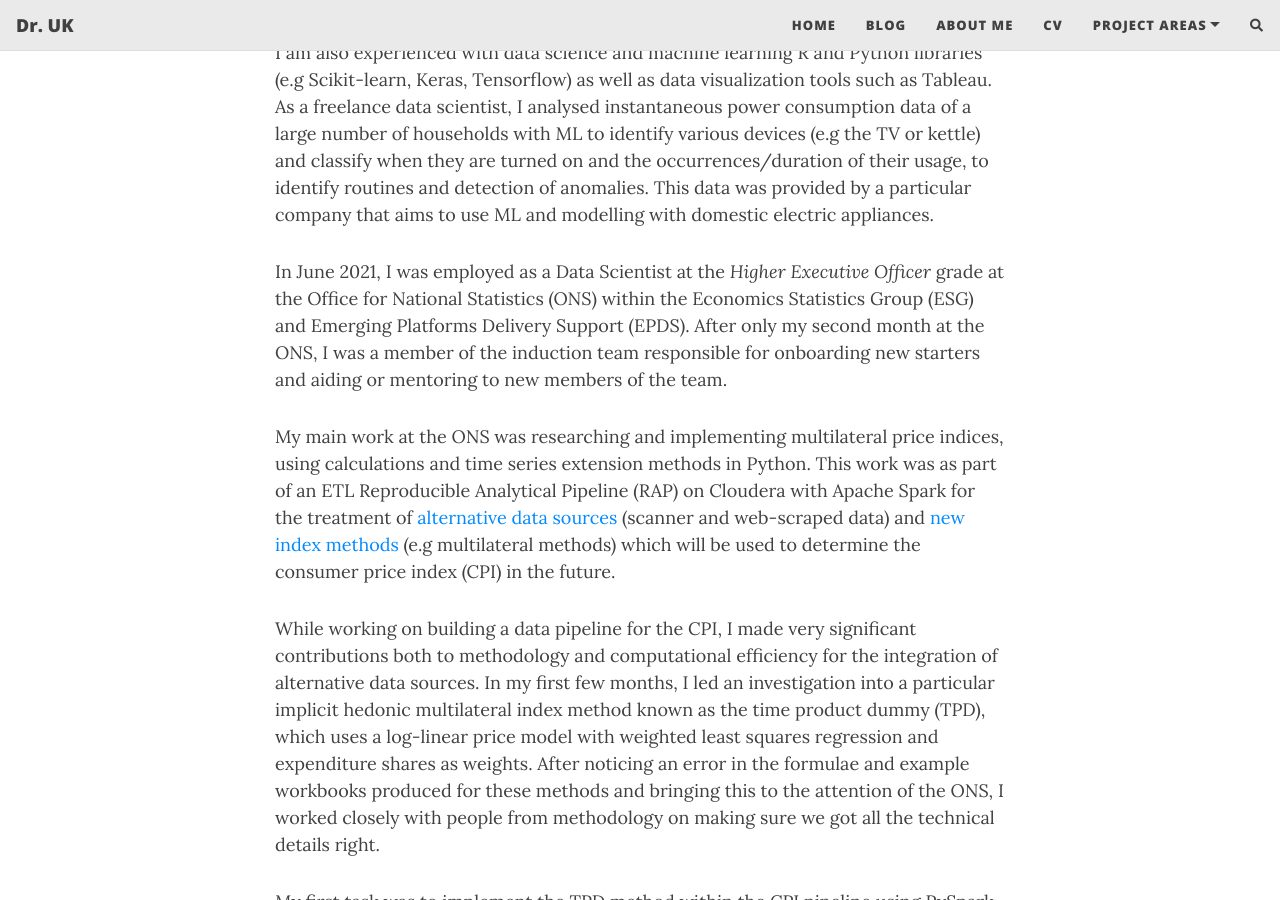
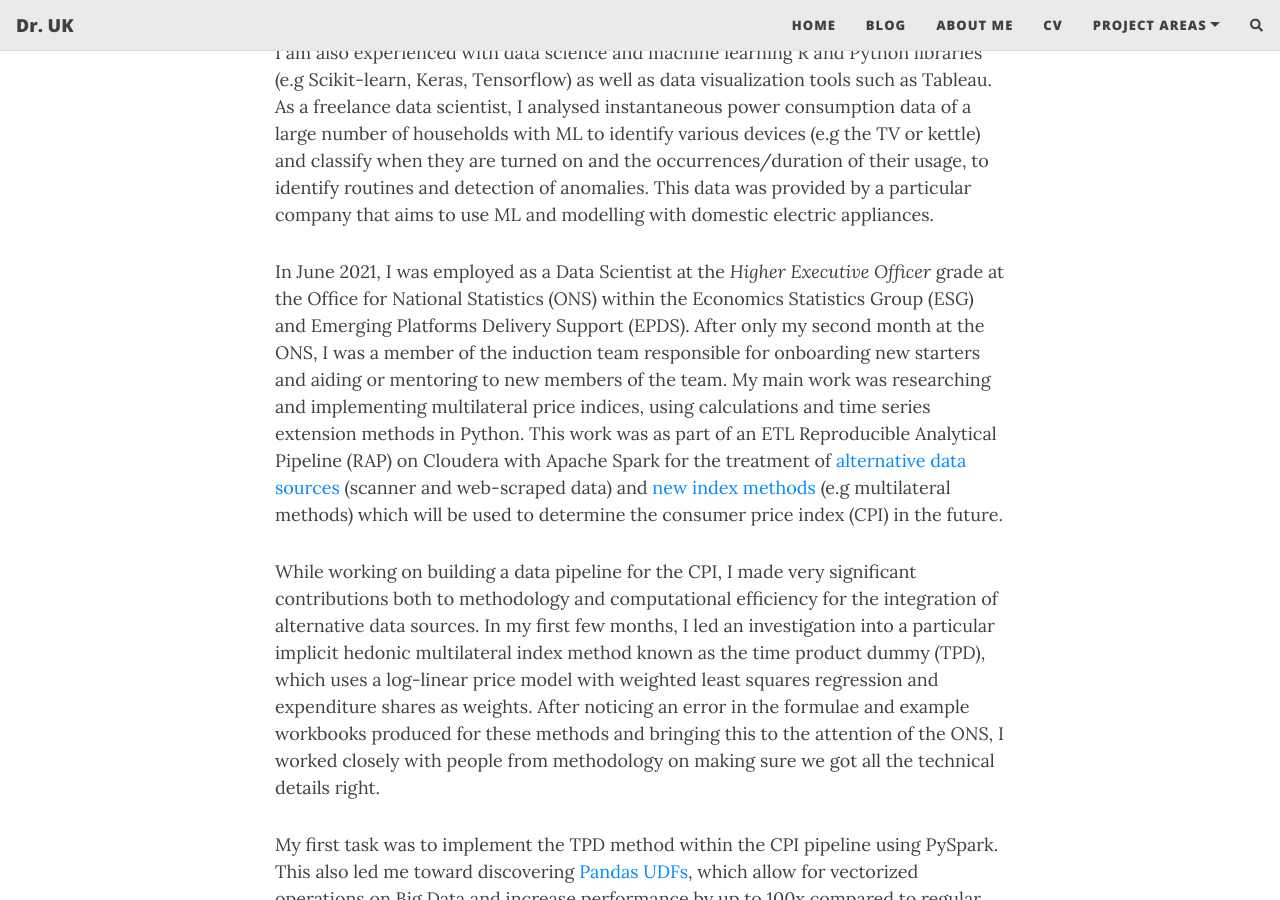
Before and after one commit to drrobotk/drrobotk.github.io, a Jekyll site: the page built from aboutme.md, in a window 1280 px wide and 900 px high, scrolled down 1406 px. Built offline with Jekyll 4.4.1, drawn with Linux system fonts in a browser that asks for light colours; nearby versions of some CDN libraries; formulas are drawn with MathJax 3; comment, search, counter and statistics services are not loaded.

Commit message:
Update cv.

```diff
--- a/aboutme.md
+++ b/aboutme.md
@@ -20,9 +20,7 @@ I have experience coding in many languages (e.g Python, C++) using various OS an
 
 I am also experienced with data science and machine learning R and Python libraries (e.g Scikit-learn, Keras, Tensorflow) as well as data visualization tools such as Tableau. As a freelance data scientist, I analysed instantaneous power consumption data of a large number of households with ML to identify various devices (e.g the TV or kettle) and classify when they are turned on and the occurrences/duration of their usage, to identify routines and detection of anomalies. This data was provided by a particular company that aims to use ML and modelling with domestic electric appliances.
 
-In June 2021, I was employed as a Data Scientist at the *Higher Executive Officer* grade at the Office for National Statistics (ONS) within the Economics Statistics Group (ESG) and Emerging Platforms Delivery Support (EPDS). After only my second month at the ONS, I was a member of the induction team responsible for onboarding new starters and aiding or mentoring to new members of the team.
-
-My main work at the ONS was researching and implementing multilateral price indices, using calculations and time series extension methods in Python. This work was as part of an ETL Reproducible Analytical Pipeline (RAP) on Cloudera with Apache Spark for the treatment of [alternative data sources](https://www.ons.gov.uk/economy/inflationandpriceindices/articles/introducingalternativedataintoconsumerpricestatisticsaggregationandweights/2021-11-09) (scanner and web-scraped data) and [new index methods](https://www.ons.gov.uk/economy/inflationandpriceindices/articles/newindexnumbermethodsinconsumerpricestatistics/2020-09-01) (e.g multilateral methods) which will be used to determine the consumer price index (CPI) in the future.
+In June 2021, I was employed as a Data Scientist at the *Higher Executive Officer* grade at the Office for National Statistics (ONS) within the Economics Statistics Group (ESG) and Emerging Platforms Delivery Support (EPDS). After only my second month at the ONS, I was a member of the induction team responsible for onboarding new starters and aiding or mentoring to new members of the team. My main work was researching and implementing multilateral price indices, using calculations and time series extension methods in Python. This work was as part of an ETL Reproducible Analytical Pipeline (RAP) on Cloudera with Apache Spark for the treatment of [alternative data sources](https://www.ons.gov.uk/economy/inflationandpriceindices/articles/introducingalternativedataintoconsumerpricestatisticsaggregationandweights/2021-11-09) (scanner and web-scraped data) and [new index methods](https://www.ons.gov.uk/economy/inflationandpriceindices/articles/newindexnumbermethodsinconsumerpricestatistics/2020-09-01) (e.g multilateral methods) which will be used to determine the consumer price index (CPI) in the future.
 
 While working on building a data pipeline for the CPI, I made very significant contributions both to methodology and computational efficiency for the integration of alternative data sources. In my first few months, I led an investigation into a particular implicit hedonic multilateral index method known as the time product dummy (TPD), which uses a log-linear price model with weighted least squares regression and expenditure shares as weights. After noticing an error in the formulae and example workbooks produced for these methods and bringing this to the attention of the ONS, I worked closely with people from methodology on making sure we got all the technical details right.
 
```
